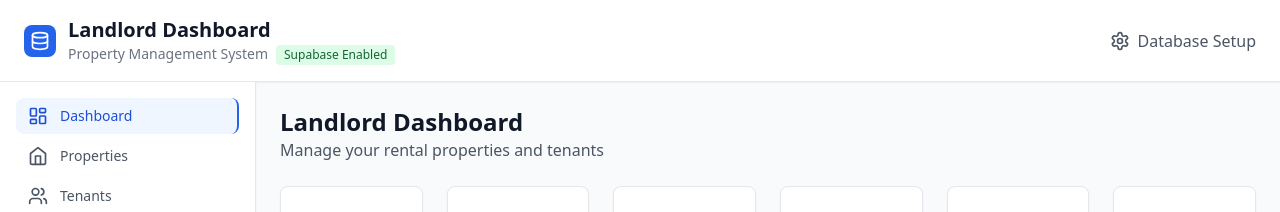
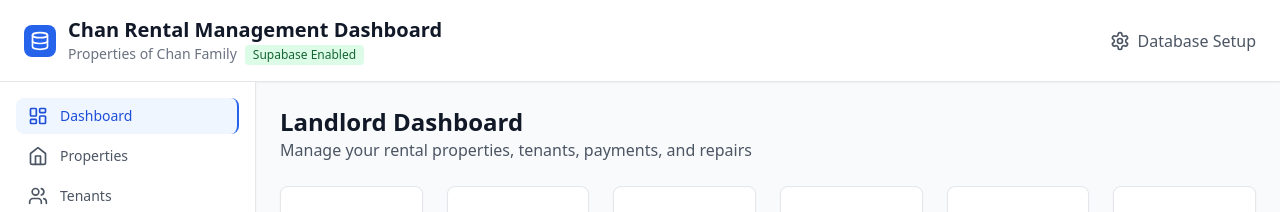
Before and after one commit to jensennhu/RentFlow, a React (Vite) app: page / in a window 1280 px wide. Shown: the top 212 px of the page. Built offline with nearby package versions, Linux system fonts and the light colour scheme; no server answers; the database is empty.

Commit message:
update header

```diff
--- a/src/components/Dashboard.tsx
+++ b/src/components/Dashboard.tsx
@@ -192,7 +192,7 @@ export const Dashboard: React.FC<DashboardProps> = ({ onSync, isSyncing, dataHoo
       <div className="flex items-center justify-between">
         <div>
           <h2 className="text-2xl font-bold text-gray-900">Landlord Dashboard</h2>
-          <p className="text-gray-600">Manage your rental properties and tenants</p>
+          <p className="text-gray-600">Manage your rental properties, tenants, payments, and repairs</p>
         </div>
       </div>
 
--- a/src/components/Header.tsx
+++ b/src/components/Header.tsx
@@ -17,9 +17,9 @@ export const Header: React.FC<HeaderProps> = ({ onOpenSupabaseSetup }) => {
             <Database className="h-5 w-5 text-white" />
           </div>
           <div>
-            <h1 className="text-xl font-semibold text-gray-900">Landlord Dashboard</h1>
+            <h1 className="text-xl font-semibold text-gray-900">Chan Rental Management Dashboard</h1>
             <p className="text-sm text-gray-500">
-              Property Management System
+              Properties of Chan Family
               {isSupabaseEnabled && (
                 <span className="ml-2 inline-flex items-center px-2 py-0.5 rounded text-xs font-medium bg-green-100 text-green-800">
                   Supabase Enabled
```
